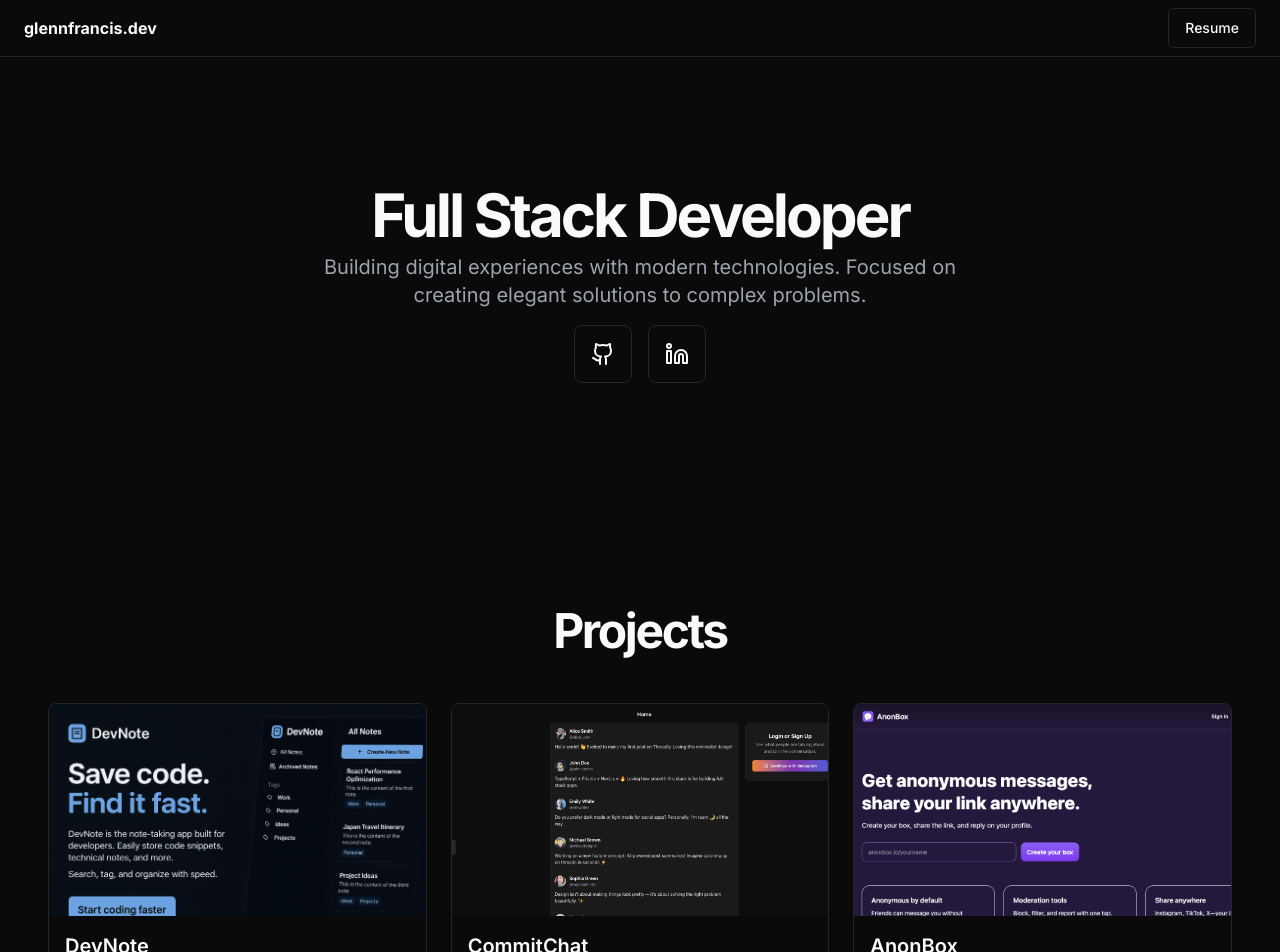
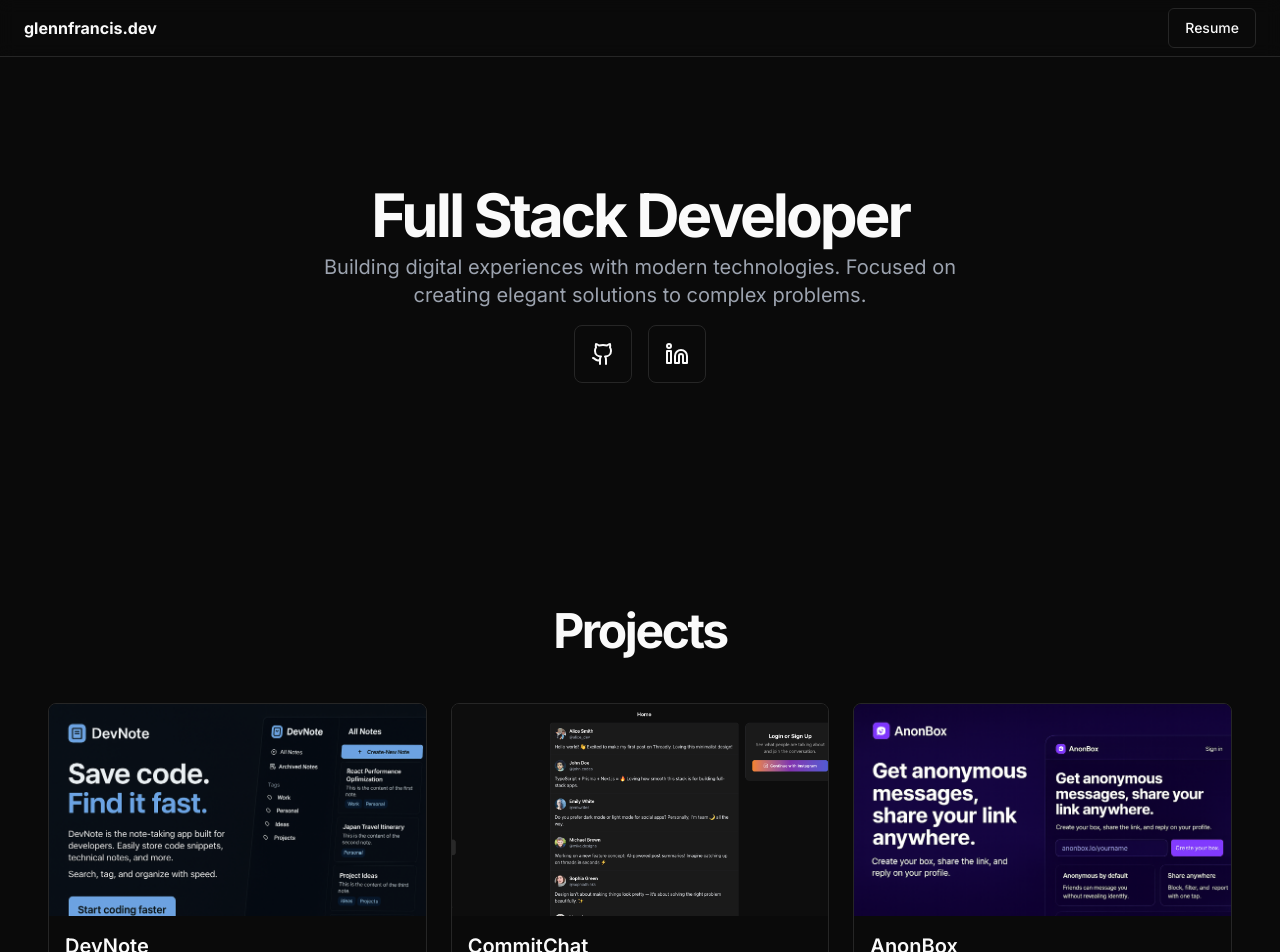
Before and after one commit to gmf001/glenn-francis-v2, a Next.js app: page / in a window 1280 px wide. Shown: the top 952 px of the page. Built offline with nearby package versions, Linux system fonts and the light colour scheme.

Commit message:
Update project image for AnonBox

```diff
--- a/app/page.tsx
+++ b/app/page.tsx
@@ -82,7 +82,7 @@ export default function Page() {
 							<Project
 								title='AnonBox'
 								description='Anonymous message board'
-								image='/screenshot4.png'
+								image='/anonbox.png'
 								link='https://github.com/gmf001'
 								tags={['nuxt', 'prisma', 'postgres', 'tailwindcss', 'auth']}
 							/>
```
